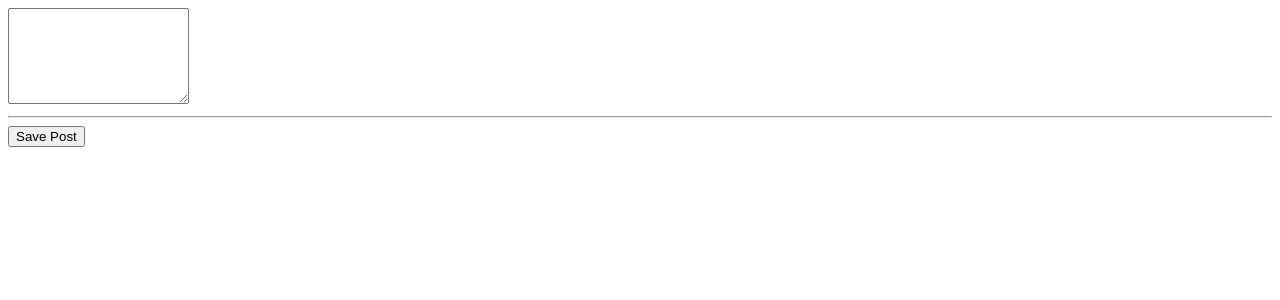
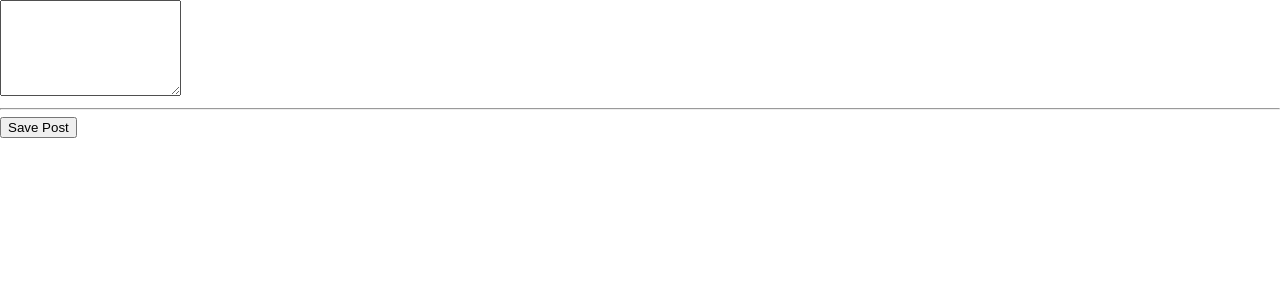
Before and after one commit to sudhansom/angular-project-aug, an Angular app: page / in a window 1280 px wide. Shown: the top 300 px of the page. Built offline with nearby package versions, Linux system fonts and the light colour scheme.

Commit message:
install angular/material

```diff
--- a/angular.json
+++ b/angular.json
@@ -30,6 +30,7 @@
               "src/assets"
             ],
             "styles": [
+              "@angular/material/prebuilt-themes/indigo-pink.css",
               "src/styles.scss"
             ],
             "scripts": []
@@ -93,6 +94,7 @@
               "src/assets"
             ],
             "styles": [
+              "@angular/material/prebuilt-themes/indigo-pink.css",
               "src/styles.scss"
             ],
             "scripts": []
--- a/package.json
+++ b/package.json
@@ -11,10 +11,12 @@
   "private": true,
   "dependencies": {
     "@angular/animations": "^16.2.0",
+    "@angular/cdk": "^16.2.1",
     "@angular/common": "^16.2.0",
     "@angular/compiler": "^16.2.0",
     "@angular/core": "^16.2.0",
     "@angular/forms": "^16.2.0",
+    "@angular/material": "^16.2.1",
     "@angular/platform-browser": "^16.2.0",
     "@angular/platform-browser-dynamic": "^16.2.0",
     "@angular/router": "^16.2.0",
--- a/src/app/app.module.ts
+++ b/src/app/app.module.ts
@@ -4,6 +4,7 @@
 
 import { AppComponent } from './app.component';
 import { PostCreateComponent } from './posts/post-create/post-create.component';
+import { BrowserAnimationsModule } from '@angular/platform-browser/animations';
 
 @NgModule({
   declarations: [
@@ -12,7 +13,8 @@
   ],
   imports: [
     BrowserModule,
-    FormsModule
+    FormsModule,
+    BrowserAnimationsModule
   ],
   providers: [],
   bootstrap: [AppComponent]
--- a/src/index.html
+++ b/src/index.html
@@ -6,8 +6,11 @@
   <base href="/">
   <meta name="viewport" content="width=device-width, initial-scale=1">
   <link rel="icon" type="image/x-icon" href="favicon.ico">
+  <link rel="preconnect" href="https://fonts.gstatic.com">
+  <link href="https://fonts.googleapis.com/css2?family=Roboto:wght@300;400;500&display=swap" rel="stylesheet">
+  <link href="https://fonts.googleapis.com/icon?family=Material+Icons" rel="stylesheet">
 </head>
-<body>
+<body class="mat-typography">
   <app-root></app-root>
 </body>
 </html>
--- a/src/styles.scss
+++ b/src/styles.scss
@@ -1 +1,4 @@
 /* You can add global styles to this file, and also import other style files */
+
+html, body { height: 100%; }
+body { margin: 0; font-family: Roboto, "Helvetica Neue", sans-serif; }
```
Also changed, not shown: 1 other file (tests, documents, lock files or other folders).
